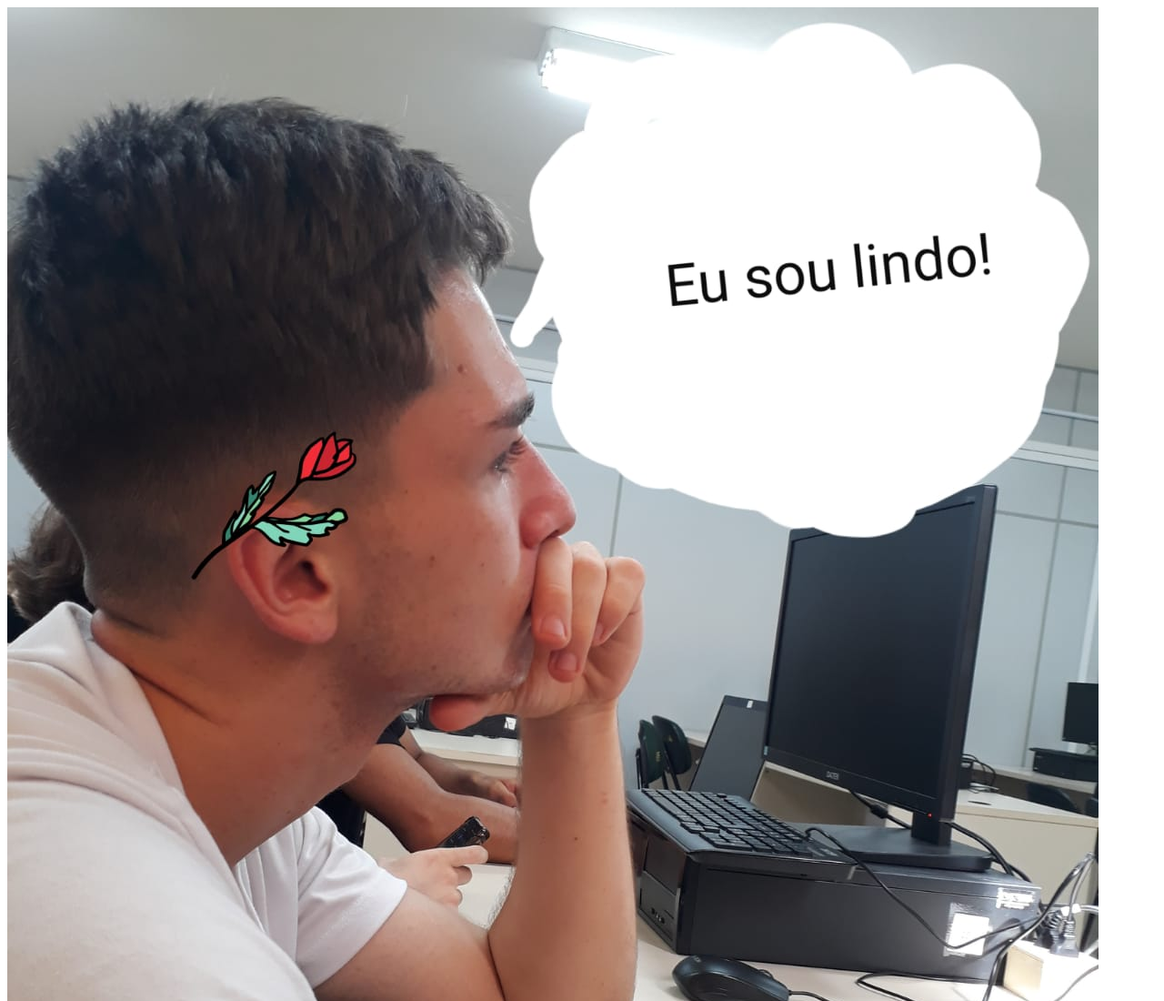
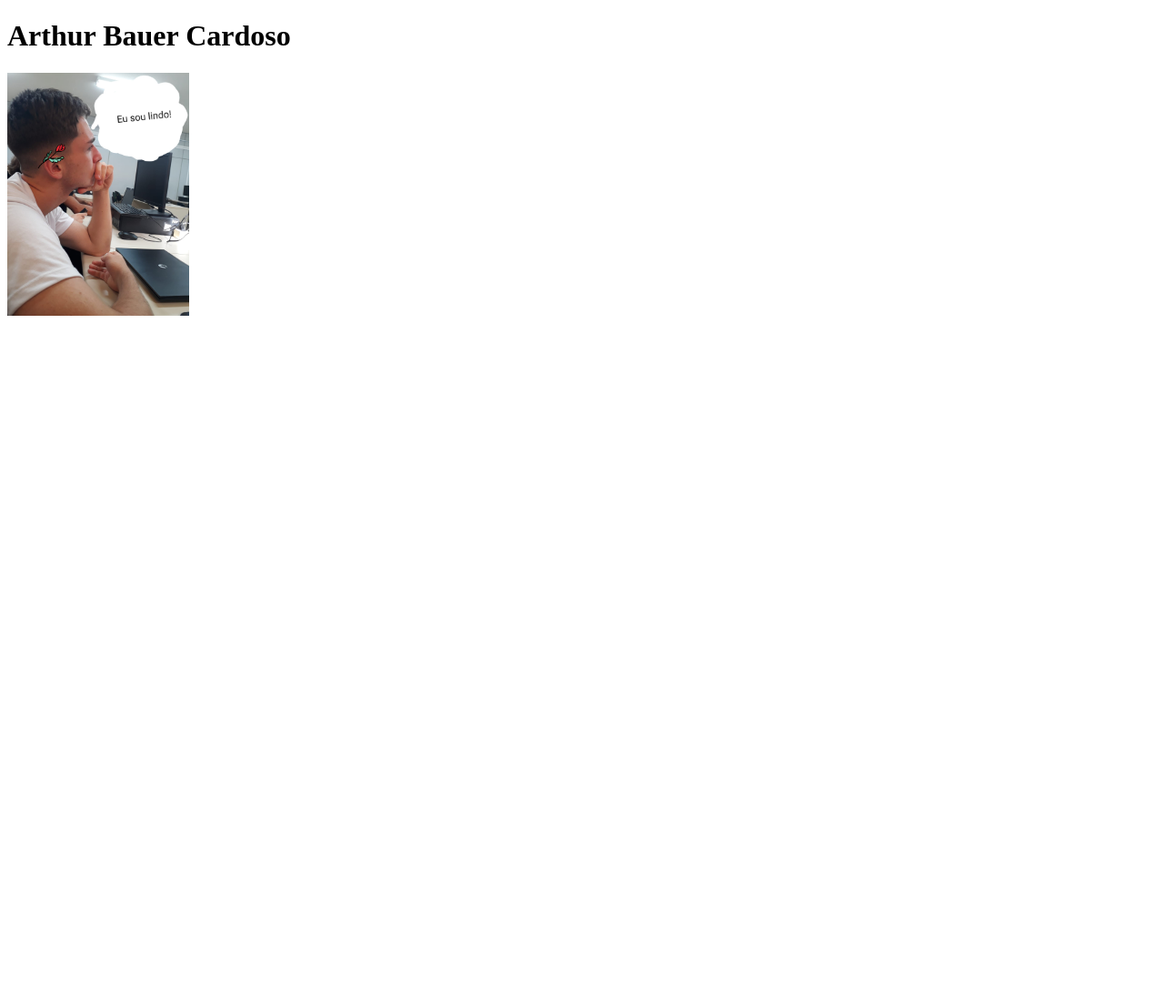
Before and after one commit to ArthurBC07/OlaMundo, a plain HTML site: page index.html in a window 1280 px wide. Shown: the top 1100 px of the page at 91% size. After the commit the page ends 800 px from the top, so only its background shows below. Drawn offline with Linux system fonts and the light colour scheme.

Commit message:
bugFix resolvido

```diff
--- a/index.html
+++ b/index.html
@@ -10,6 +10,7 @@
     <script>
         window.alert("UH É VETERANO!")
     </script>
-    <img src="eu.jpeg" alt="Eu em estado pleno e belo">
+    <h1>Arthur Bauer Cardoso</h1>
+    <img src="eu.jpeg" width="200px" alt="Eu em estado pleno e belo">
 </body>
 </html>
```
Also changed, not shown: 1 other file.
